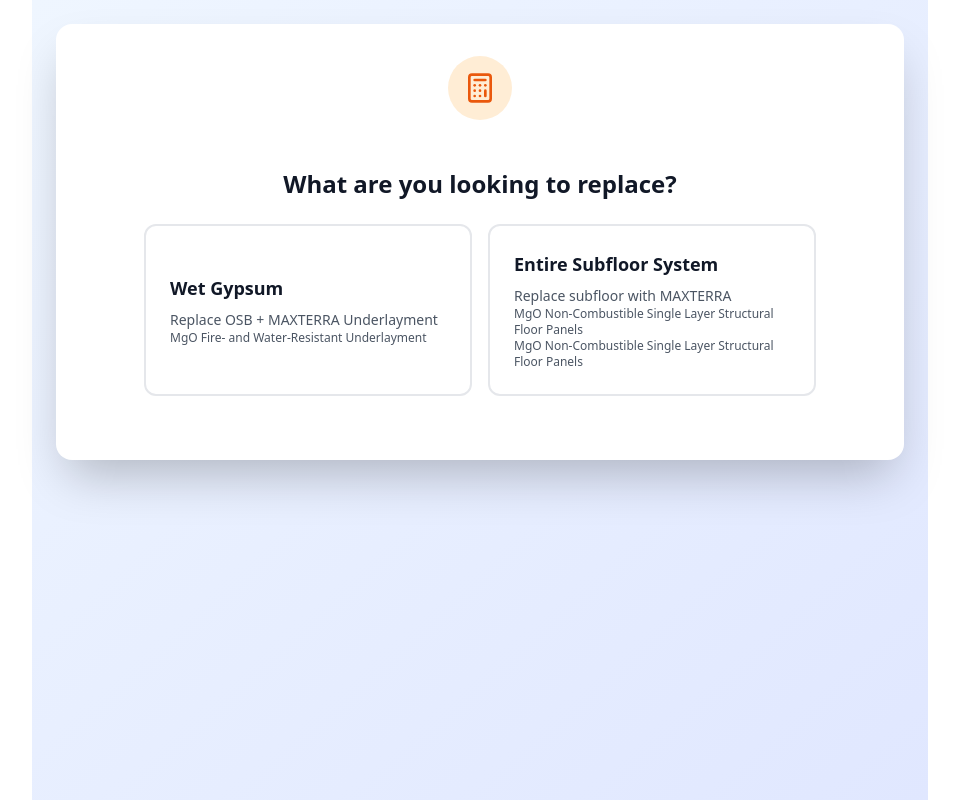
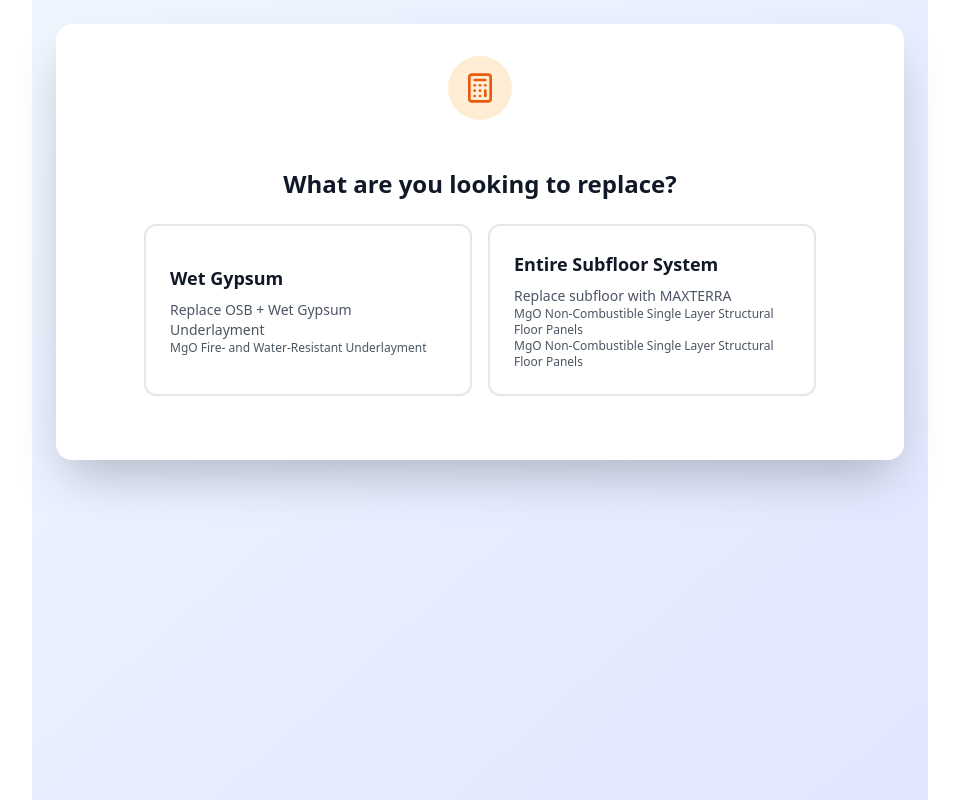
Before and after one commit to voizextechnologies/micheal_calculator, a React (Vite) app: page / in a window 1280 px wide. Shown: the whole page, without its empty margins (160-1119 px from the left). Built offline with nearby package versions, Linux system fonts and the light colour scheme.

Commit message:
Updated App.tsx

```diff
--- a/src/App.tsx
+++ b/src/App.tsx
@@ -178,7 +178,7 @@ const SavingsCalculator = () => {
                 </h3>
 
                 <p className="text-gray-600 text-sm">
-                  Replace OSB + MAXTERRA Underlayment
+                  Replace OSB + Wet Gypsum Underlayment
                 </p>
                 <p className="text-gray-600 text-xs">
                   MgO Fire- and Water-Resistant Underlayment
```
